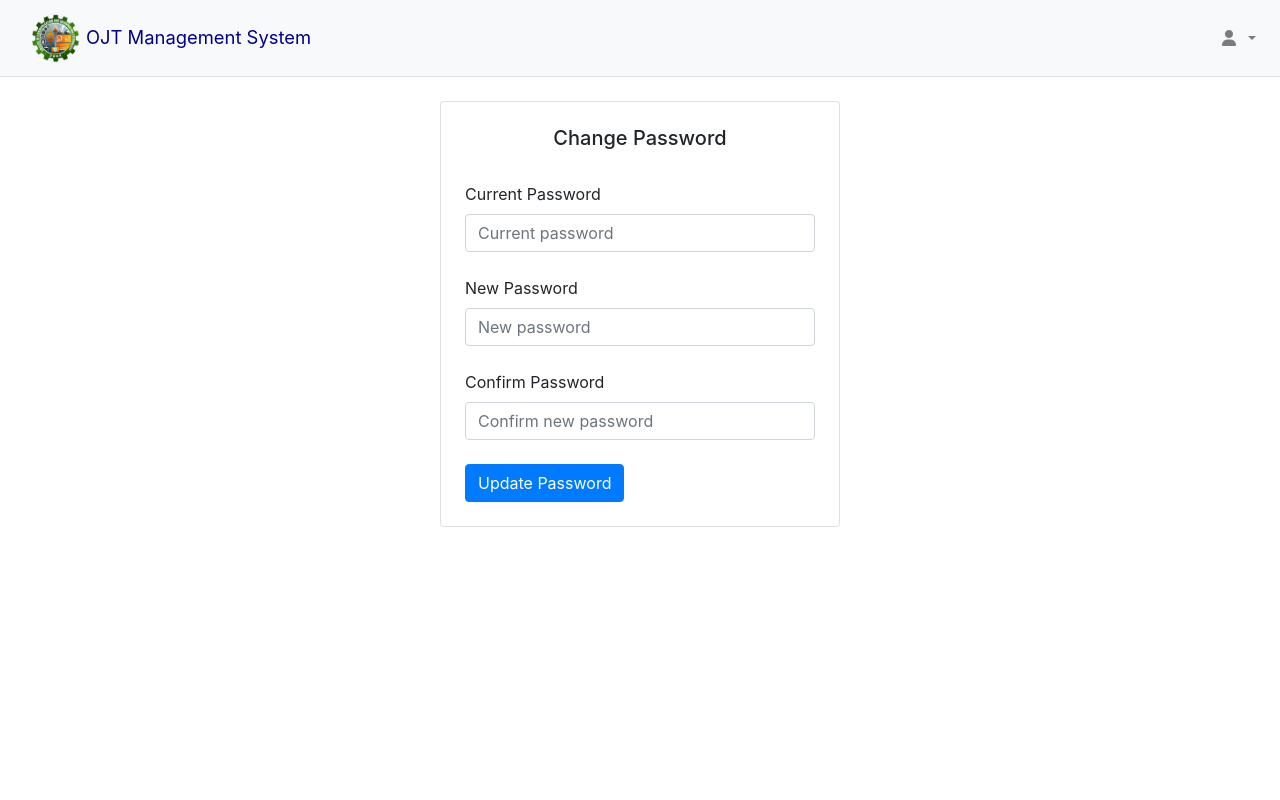
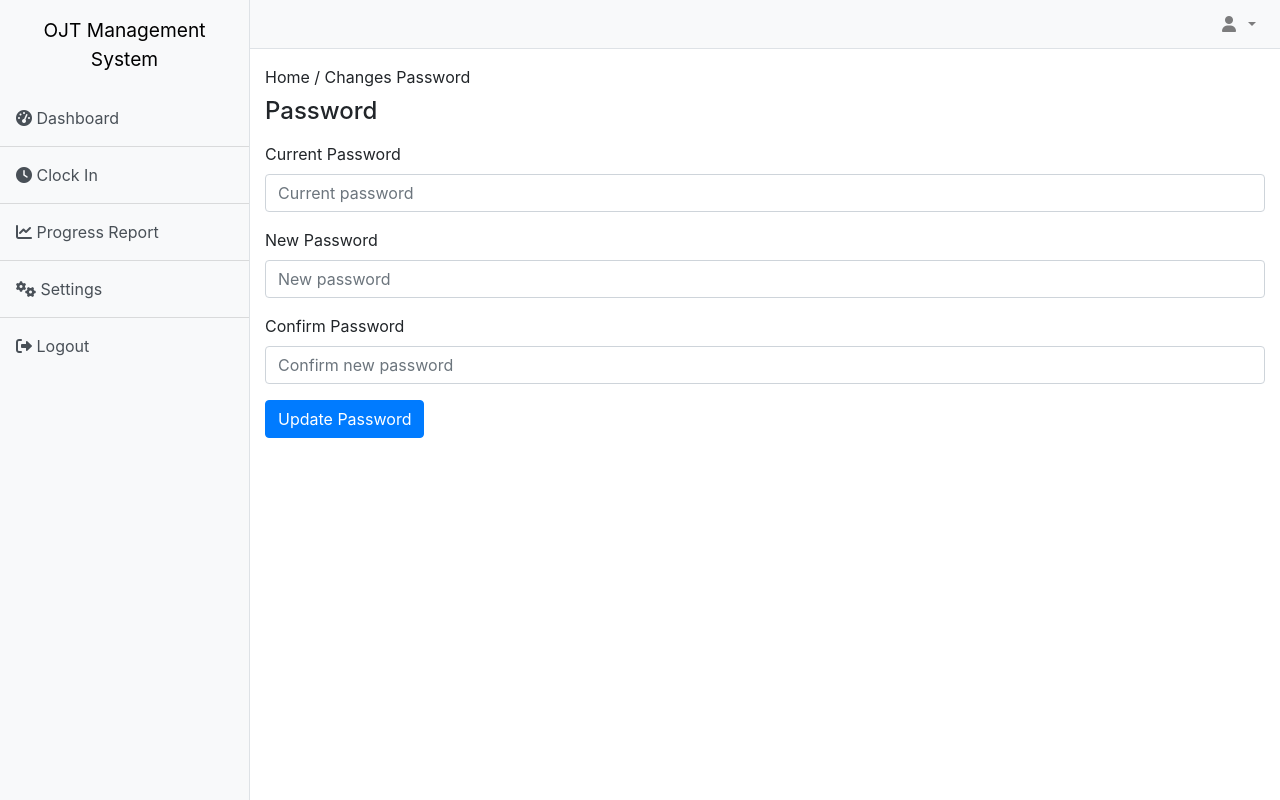
Before and after one commit to chrstncleofas/OJT, a Django app: template students/templates/students/changePassword.html in a window 1280 px wide. Run offline with Django 5.2, Linux system fonts and the light colour scheme; the template is opened without the code that fills it: values that come from a table or form of the project are taken from there, others are empty; some libraries are stand-ins or nearby versions.

Commit message:
NO_TICKET - Fix U.I in Student

```diff
--- a/students/templates/students/changePassword.html
+++ b/students/templates/students/changePassword.html
@@ -1,77 +1,105 @@
 {% load static %}
 <!DOCTYPE html>
 <html lang="en">
+
 <head>
     <meta charset="UTF-8">
     <meta name="viewport" content="width=device-width, initial-scale=1.0">
-    <link rel="stylesheet" href="https://cdnjs.cloudflare.com/ajax/libs/font-awesome/6.2.1/css/all.min.css"/>
-    <link href="https://fonts.googleapis.com/css2?family=Montserrat:wght@100;200;300;400;500;600;700;800;900&display=swap" rel="stylesheet">
+    <link rel="stylesheet" href="https://cdnjs.cloudflare.com/ajax/libs/font-awesome/6.2.1/css/all.min.css" />
+    <link
+        href="https://fonts.googleapis.com/css2?family=Montserrat:wght@100;200;300;400;500;600;700;800;900&display=swap"
+        rel="stylesheet">
     <link rel="stylesheet" href="https://stackpath.bootstrapcdn.com/bootstrap/4.5.2/css/bootstrap.min.css">
     <link rel="stylesheet" href="{% static 'css/main-dashboard.css' %}">
     <link rel="icon" href="{% static 'img/favicon.ico' %}" type="image/x-icon">
-    <title>Student - OJT Management System</title>
+    <title>Student - OJT Management System Dashboard</title>
     <style>
-        .navbar-brand {
+        .preview-box {
+            border: 2px dashed #ccc;
+            border-radius: 6px;
             display: flex;
             align-items: center;
+            justify-content: center;
+            height: 260px;
+            width: 255px;
+            margin-bottom: 20px;
+            position: relative;
+            cursor: pointer;
+            overflow: hidden;
+            background-color: #f8f9fa;
         }
-        .navbar-brand img {
-            width: 50px;
+        .preview-box img {
+            max-width: 100%;
+            max-height: 100%;
+        }
+        .preview-box::before {
+            content: 'Browse Image';
+            color: #888;
+            font-size: 16px;
+            position: absolute;
+            display: flex;
+            align-items: center;
+            justify-content: center;
+            width: 100%;
+            height: 100%;
+        }
+        .preview-box.with-image::before {
+            display: none;
+        }
+        input[type='file'] {
+            left: 12px;
+            padding: 10px;
             height: 50px;
-            margin-right: 15px;
-        }
-        .navbar-brand p {
-            margin: 0;
-            margin-left: -10px;
-            color: darkblue;
-            font-size: 1.15rem;
-        }
-        .outer-container {
-            box-shadow: 0 8px 15px rgba(0, 0, 0, 0.2);
-            padding: 20px;
-            margin-top: 20px;
-            border-radius: 6px;
-        }
-        a {
-            color: white;
-            text-decoration: none;
-        }
-        a:hover {
-            text-decoration: none;
-        }
-        .form-group {
-            margin-bottom: 1.5rem;
-        }
-        .form-title {
-            margin-bottom: 2rem;
-            text-align: center;
-        }
-        .center-form {
-            max-width: 400px;
-            margin: 0 auto; /* center the form */
+            margin-top: -10px;
         }
     </style>
 </head>
+
 <body>
     <div class="d-flex" id="wrapper">
-        <!-- Page Content and Navbar -->
+        <!-- Sidebar -->
+        <div class="bg-light border-right vh-100" id="sidebar-wrapper">
+            <a href="{% url 'students:studentPage' %}"
+                style="text-decoration: none !important; color: black !important;">
+                <div class="sidebar-heading">OJT Management System</div>
+            </a>
+            <div class="list-group list-group-flush">
+                <a href="{% url 'students:Dashboard' %}" class="list-group-item list-group-item-action bg-light">
+                    <i class="fas fa-tachometer-alt"></i> Dashboard
+                </a>
+                <a href="{% url 'students:TimeInAndTimeOut' %}" class="list-group-item list-group-item-action bg-light">
+                    <i class="fas fa-clock"></i> Clock In
+                </a>
+                <a href="#" class="list-group-item list-group-item-action bg-light">
+                    <i class="fas fa-chart-line"></i> Progress Report
+                </a>
+                <a href="{% url 'students:scheduleSettings' %}" class="list-group-item list-group-item-action bg-light">
+                    <i class="fas fa-cogs"></i> Settings
+                </a>
+                <a href="{% url 'students:logout' %}" class="list-group-item list-group-item-action bg-light">
+                    <i class="fas fa-sign-out-alt"></i> Logout
+                </a>
+            </div>
+        </div>
+        <!-- Page Content -->
         <div id="page-content-wrapper">
-            <!-- Navbar -->
             <nav class="navbar navbar-expand-lg navbar-light bg-light border-bottom">
-                <a class="navbar-brand" href="{% url 'students:studentPage' %}">
-                    <img src="{% static 'img/Logo.png' %}" alt="Logo" style="width:50px; height: 50px; margin-left: 15px;">
-                    <p>OJT Management System</p>
-                </a>
-                <button class="navbar-toggler" type="button" data-toggle="collapse" data-target="#navbarSupportedContent" aria-controls="navbarSupportedContent" aria-expanded="false" aria-label="Toggle navigation">
+                <button class="navbar-toggler" type="button" data-toggle="collapse"
+                    data-target="#navbarSupportedContent" aria-controls="navbarSupportedContent" aria-expanded="false"
+                    aria-label="Toggle navigation">
                     <span class="navbar-toggler-icon"></span>
                 </button>
+
                 <div class="collapse navbar-collapse" id="navbarSupportedContent">
                     <ul class="navbar-nav ml-auto mt-2 mt-lg-0">
                         <li class="nav-item dropdown">
-                            <a class="nav-link dropdown-toggle d-flex align-items-center" href="#" id="navbarDropdown" role="button" data-toggle="dropdown" aria-haspopup="true" aria-expanded="false">
+                            <a class="nav-link dropdown-toggle d-flex align-items-center" href="#" id="navbarDropdown"
+                                role="button" data-toggle="dropdown" aria-haspopup="true" aria-expanded="false">
                                 <i class="fas fa-user mr-2"></i>{{ firstName }} {{ lastName }}
                             </a>
                             <div class="dropdown-menu dropdown-menu-right" aria-labelledby="navbarDropdown">
+                                <a class="dropdown-item" href="{% url 'students:profile' %}">Profile</a>
+                                <div class="dropdown-divider"></div>
                                 <a class="dropdown-item" href="{% url 'students:changePassword' %}">Change Password</a>
                                 <div class="dropdown-divider"></div>
                                 <a class="dropdown-item" href="{% url 'students:logout' %}">Logout</a>
@@ -80,13 +108,13 @@
                     </ul>
                 </div>
             </nav>
-            <div class="container mt-4">
-                <div class="card center-form p-4">
+            <div class="container-fluid">
+                <div class="row mb-4">
+                    <div class="col-lg-12">
+                        <p class="mt-3 mb-2">Home / Changes Password</p>
+                        <h4 class="mt-2 mb-3">Password</h4>
                         <form method="post" action="{% url 'students:changePassword' %}">
                             {% csrf_token %}
-                        <div class="form-group">
-                            <h5 class="card-title form-title center">Change Password</h5>
-                        </div>
                             {% if messages %}
                                 {% for message in messages %}
                                     <div class="alert alert-primary" role="alert">
@@ -127,14 +155,44 @@
                 </div>
             </div>
         </div>
+    </div>
     <!-- Scripts -->
     <script src="https://code.jquery.com/jquery-3.5.1.slim.min.js"></script>
     <script src="https://cdn.jsdelivr.net/npm/@popperjs/core@2.5.4/dist/umd/popper.min.js"></script>
     <script src="https://stackpath.bootstrapcdn.com/bootstrap/4.5.2/js/bootstrap.min.js"></script>
     <script>
-        $(".navbar-toggler").click(function(e) {
+        document.addEventListener("DOMContentLoaded", function() {
+            var imageInput = document.getElementById('id_Image');
+            if (imageInput) {
+                imageInput.classList.add('form-control', 'form-control-sm');
+            }
+        });
+
+        $(".navbar-toggler").click(function (e) {
             e.preventDefault();
             $("#wrapper").toggleClass("toggled");
+        });
+
+        $(document).ready(function() {
+            // Function to update the preview box state
+            function updatePreviewBox() {
+                if ($('#current-image').length) {
+                    $('#image-preview').addClass('with-image');
+                } else {
+                    $('#image-preview').removeClass('with-image');
+                }
+            }
+            // Initial update on page load
+            updatePreviewBox();
+            // Handle file input change event
+            $("input[type='file']").change(function(e) {
+                let reader = new FileReader();
+                reader.onload = function(e) {
+                    $('#image-preview').html('<img src="' + e.target.result + '" style="max-width: 100%;" alt="New Image Preview" id="current-image">');
+                    updatePreviewBox();
+                }
+                reader.readAsDataURL(this.files[0]);
+            });
         });
     </script>
 </body>
--- a/students/templates/students/settings.html
+++ b/students/templates/students/settings.html
@@ -99,8 +99,8 @@
             <div class="container-fluid">
                 <div class="row mb-4">
                     <div class="col-lg-12">
-                        <p class="mt-3 mb-1">Home / Settings / Schedule</p>
-                        <h3 class="mt-2 mb-2">Schedule</h3>
+                        <p class="mt-3 mb-1">Home / Settings / Set Schedule</p>
+                        <h4 class="mt-2 mb-2">Schedule</h4>
                         <form method="post" class="mt-4">
                             {% csrf_token %}
                             <div class="row">
```
Also changed, not shown: students/templates/students/student-profile.html (+6 -2 lines). Lines whose indentation alone changed are shown as unchanged.
